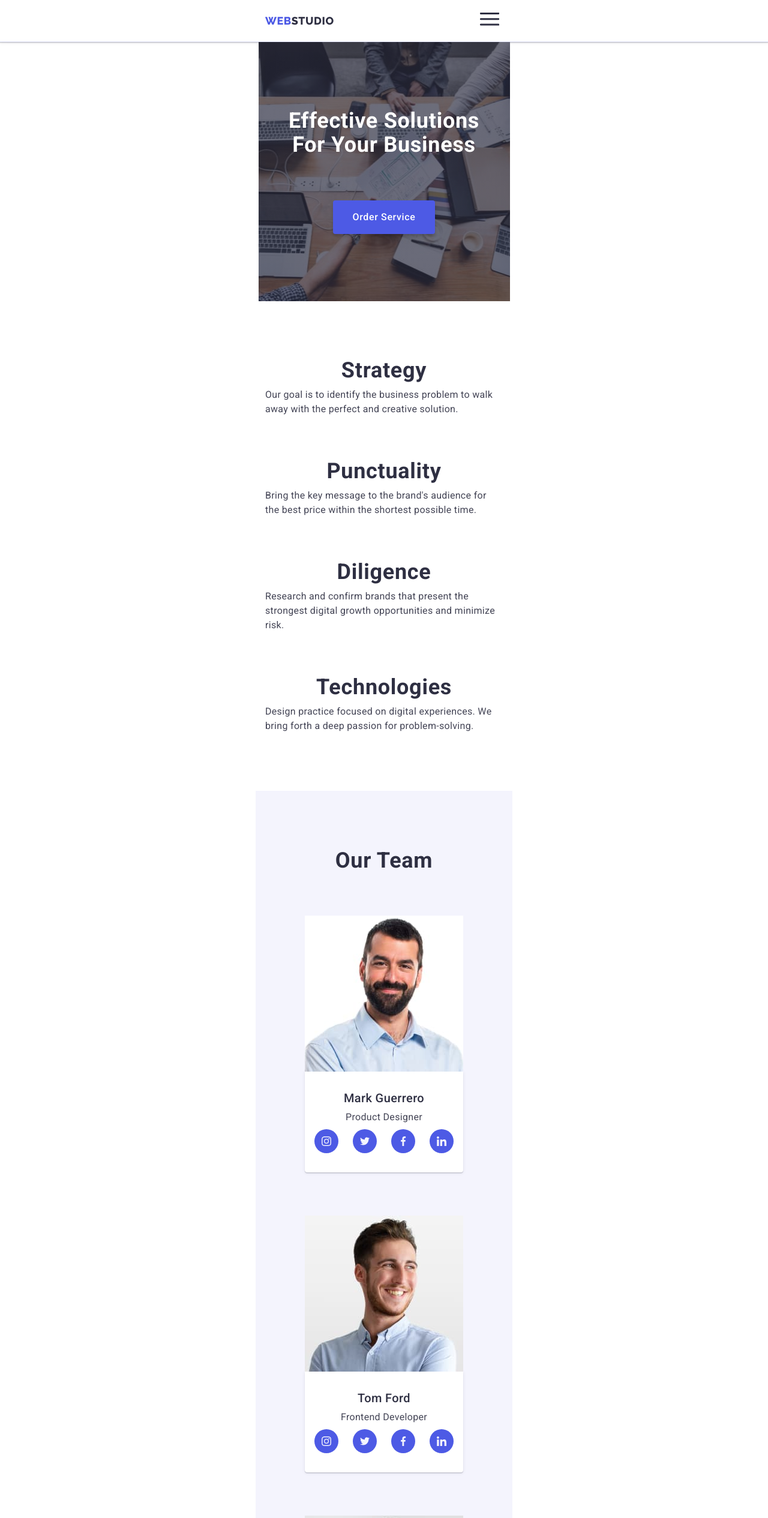
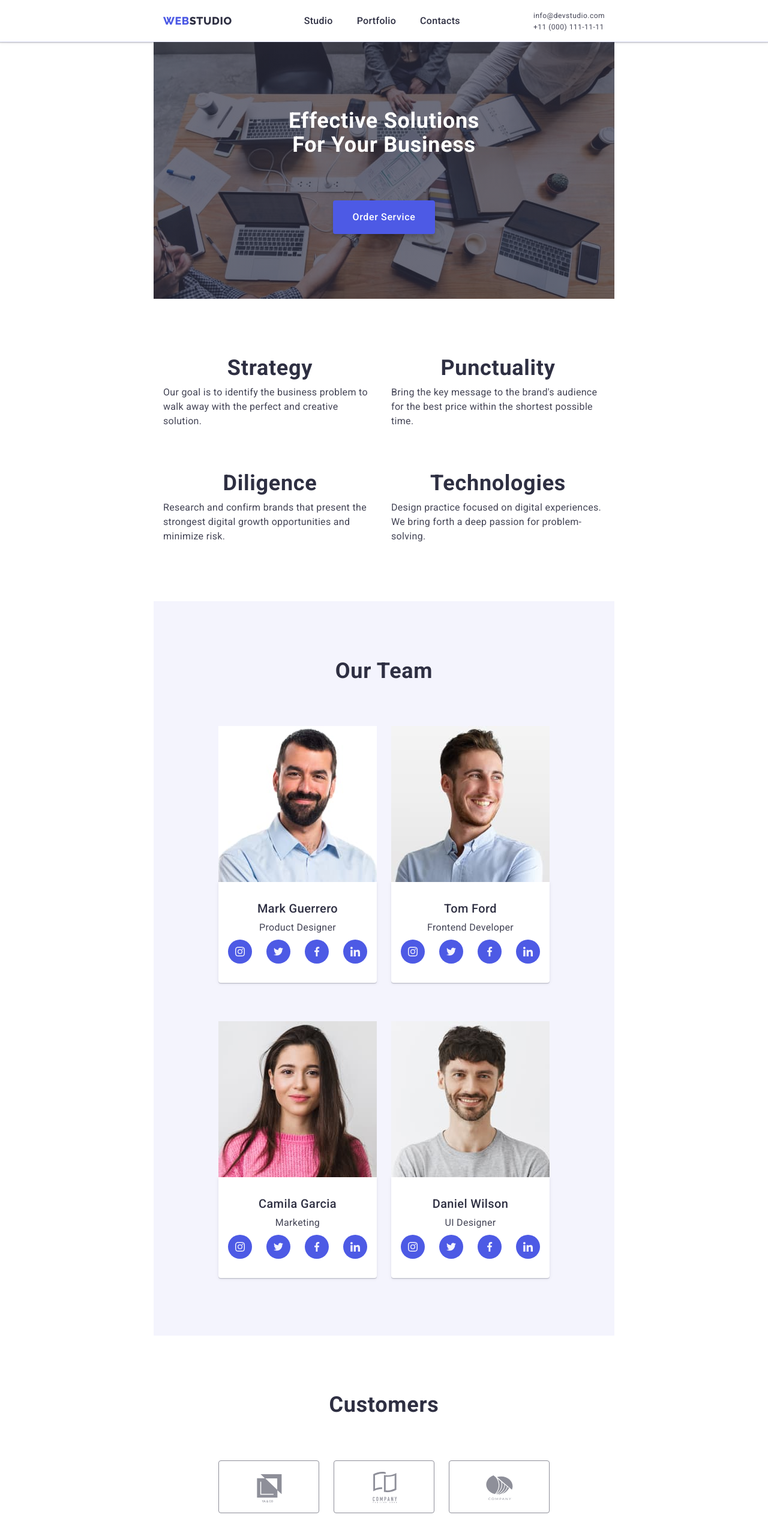
Before and after one commit to Sanya486/goit-markup-hw-07, a plain HTML site: page index.html in a window 1280 px wide. Shown: the top 2530 px of the page at 60% size. Drawn offline with nearby package versions, Linux system fonts and the light colour scheme.

Commit message:
index tablet in progress

```diff
--- a/css/mobile.css
+++ b/css/mobile.css
@@ -397,7 +397,7 @@ p,ul {
 
 /* -----------------Customers------------------ */
 
-.customers{
+.customers-container{
     padding: 96px 16px;
 }
 .customers .title{
@@ -1077,7 +1077,7 @@ p,ul {
 }
 
 .examples-list .item{
-    hi
+
 }
 
 
--- a/css/tablet.css
+++ b/css/tablet.css
@@ -0,0 +1,153 @@
+@media screen and (min-width:768px){
+    /* -----------------Menu-slider------------------ */
+    .menu-toggle{
+        display: none;
+    }
+    /* -----------------Header------------------ */
+
+
+
+    .container {
+        max-width: 768px;
+        padding-left: 16px;
+        padding-right: 16px;
+        margin-left: auto;
+        margin-right: auto;
+    }
+
+
+    .address{
+        display: block;
+    }
+
+    /* -----------------Logo------------------ */
+
+    .logo{
+        margin-right: 120px;
+    }
+
+    /* -----------------Navigation------------------ */
+
+    .navigation {
+        display: block;
+    }
+
+    .navigation-list {
+        display: flex;
+        gap: 40px;
+
+    }
+
+    .navigation-list .nav-link{
+
+        font-family: 'Roboto';
+        font-style: normal;
+        font-weight: 500;
+        font-size: 16px;
+        line-height: 1.5px;
+
+
+        letter-spacing: 0.02em;
+
+        color: var(--headline-color);
+    }
+
+    /* -----------------Address-List------------------ */
+
+    .address {
+        display: block;
+        margin-left: auto;
+    }
+
+    .address-list .address-item{
+        font-size: 12px;
+        line-height: 16px;
+        letter-spacing: 0.04em;
+        color: #434455;
+    }
+
+    /* -----------------Hero section------------------ */
+
+    .headline-section {
+        padding-top: 112px;
+        padding-bottom: 108px;
+    }
+
+
+    .overlay{
+    background-image:
+    linear-gradient(to right, rgba(46,47,66,0.7) 50%, rgba(46,47,66,0.7) 50% ), url(../images/people-office-tablet.jpg);
+    max-width: 768px;
+    }
+
+    /* -----------------Qualities------------------ */
+
+    .qualities-list {
+        display: flex;
+        flex-direction: row;
+        flex-wrap: wrap;
+
+        row-gap: 72px;
+        column-gap: 24px;
+    }
+
+    .qualities-list .item{
+        flex-basis: calc((100% - 24px)/2);
+    }
+
+    /* -----------------Our team------------------ */
+
+    .our-team-list {
+        display: flex;
+        flex-wrap: wrap;
+        flex-direction: row;
+        justify-content: center;
+        column-gap: 24px;
+        row-gap: 64px;
+    }
+    .our-team-list .item{
+        width: 264px;
+    }
+
+    /* -----------------Customers------------------ */
+
+    .customers-container{
+        padding: 96px 108px;
+    }
+    .customers-list{
+        gap: 24px;
+    }
+
+    .customers-list .item{
+        width: calc((100% - 2*24px)/3);
+    }
+
+    /* -----------------Footert------------------ */
+
+    .footer-container{
+        display: flex;
+        flex-direction:row;
+        flex-wrap: wrap;
+        gap: 24px;
+        padding: 96px 108px;
+
+    }
+
+    .footer-subtitle{
+        text-align: left;
+    }
+
+    .footer-text {
+        text-align: left;
+    }
+
+    .footer-form-title{
+        text-align: left;
+    }
+
+    .footer-logo{
+        text-align: left;
+    }
+
+
+}
--- a/index.html
+++ b/index.html
@@ -20,11 +20,11 @@
     <header class="header-style">
         <div class="header container">
             <a href="./index.html" class="logo"><span class="logo-first-part">Web</span><span class="logo-second-part">Studio</span></a>
-           <button class="menu-toggle js-open-menu" aria-expanded="false" aria-controls="mobile-menu">
+            <button class="menu-toggle js-open-menu" aria-expanded="false" aria-controls="mobile-menu">
                 <svg class="menu-icon" width="32" height="22">
                     <use href="./images/icons.svg#icon-menu-icon"></use>
                 </svg>
-           </button>
+            </button>
             <nav class="navigation">
                 <ul class="list navigation-list">
                     <li class="item"><a href="./index.html" class="active-page nav-link">Studio</a></li>
@@ -52,7 +52,7 @@
         <section class="qualities">
             <h2 class="visually-hidden" >Our Qualities</h2>
             <ul class="qualities-list container">
-                <li class="list">
+                <li class="list item">
                     <div class="our-qualities-icon-container">
                         <svg class="icon-qualities">
                             <use href="./images/icons.svg#icon-antenna"></use>
@@ -63,7 +63,7 @@
                     <p class="text">Our goal is to identify the business
                         problem to walk away with the perfect and creative solution.</p>
                 </li>
-                <li class="list">
+                <li class="list item">
                     <div class="our-qualities-icon-container">
                         <svg class="icon-qualities">
                             <use href="./images/icons.svg#icon-clock"></use>
@@ -72,7 +72,7 @@
                     <h3 class="title">Punctuality</h3>
                     <p class="text">Bring the key message to the brand's audience for the best price within the shortest possible time.</p>
                 </li>
-                <li class="list">
+                <li class="list item">
                     <div class="our-qualities-icon-container">
                         <svg class="icon-qualities">
                             <use href="./images/icons.svg#icon-diagram"></use>
@@ -81,7 +81,7 @@
                     <h3 class="title">Diligence</h3>
                     <p class="text">Research and confirm brands that present the strongest digital growth opportunities and minimize risk.</p>
                 </li>
-                <li class="list">
+                <li class="list item">
                     <div class="our-qualities-icon-container">
                         <svg class="icon-qualities">
                             <use href="./images/icons.svg#icon-astronaut"></use>
@@ -260,7 +260,7 @@
             </div>
         </section>
         <section class="customers">
-            <div class="container">
+            <div class="container customers-container">
                 <h2 class="title">Customers</h2>
                 <ul class="customers-list list">
                     <li class="item">
```
Also changed, not shown: images/people-office-tablet.jpg (added).
